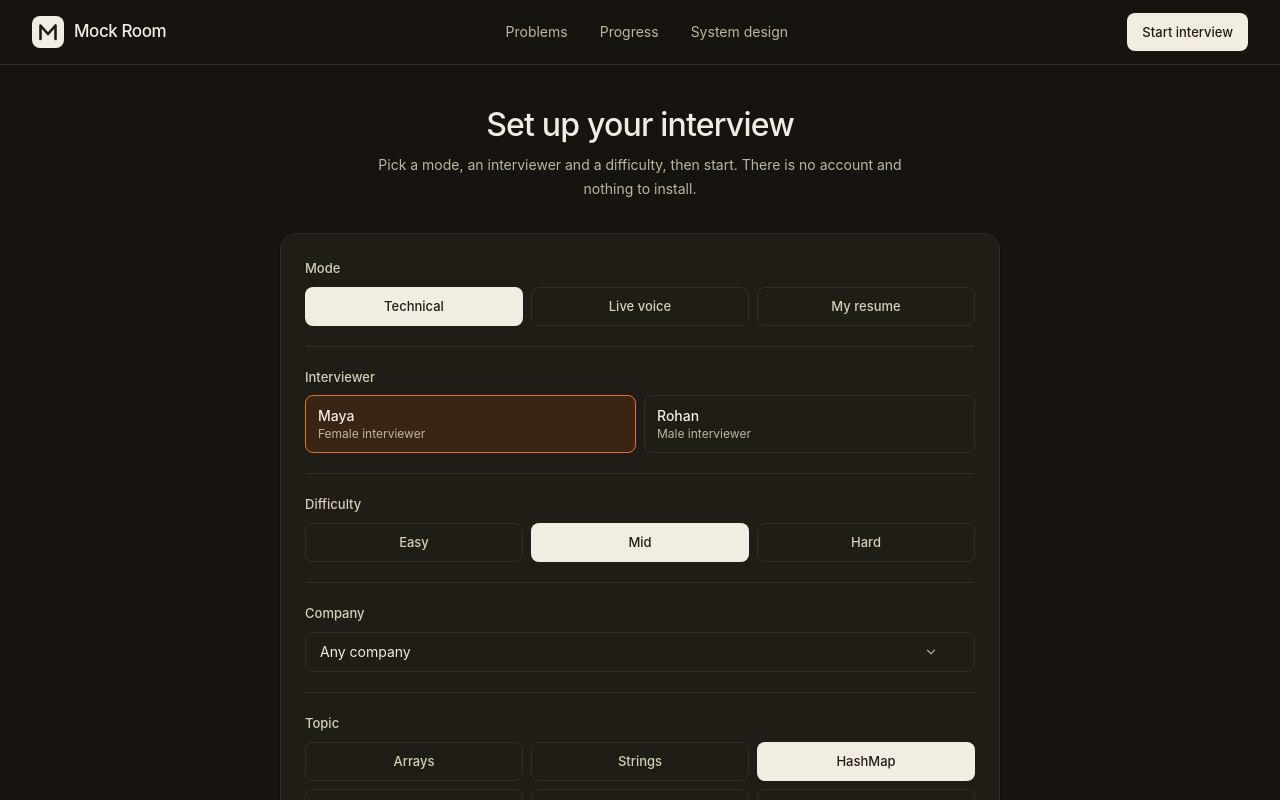
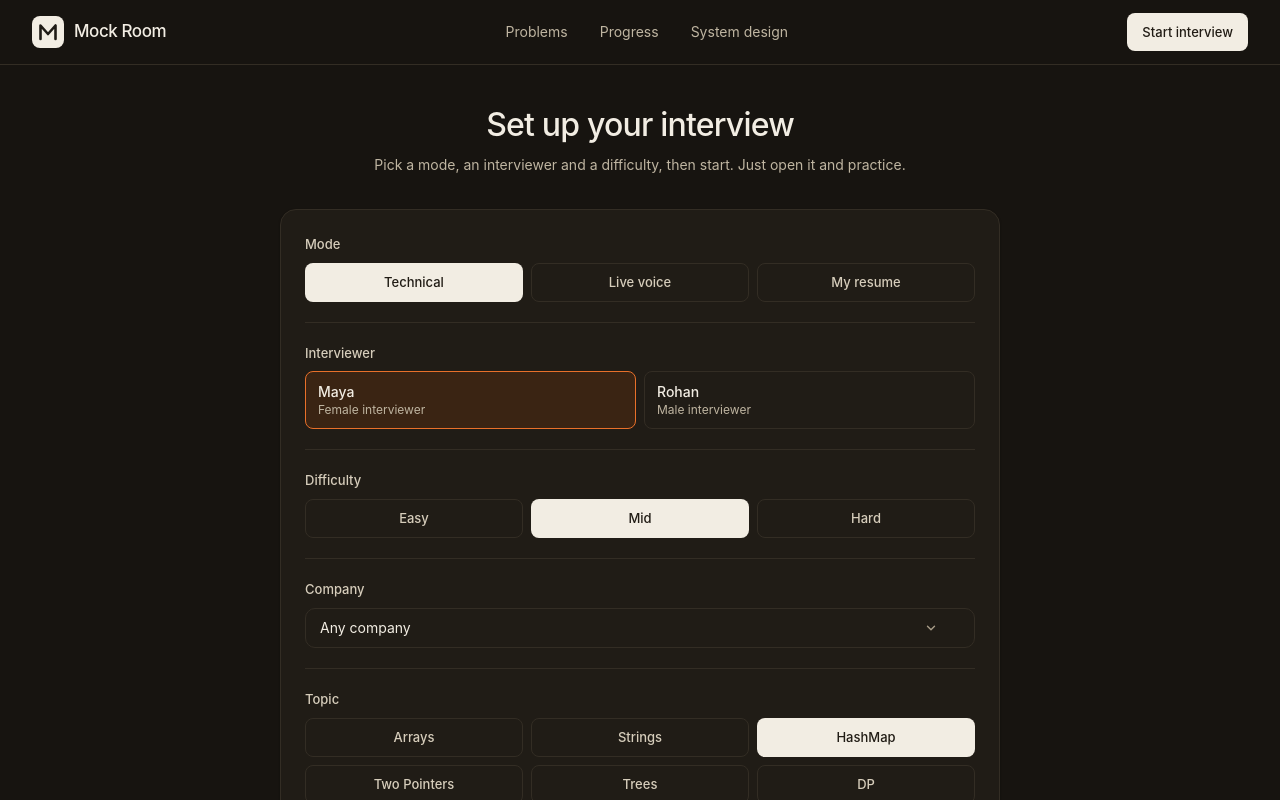
Before and after one commit to krishbuilds01/MockRoom, a Next.js app: page /setup in a window 1280 px wide. Shown: the top 800 px of the page. Built offline with nearby package versions, Linux system fonts and the light colour scheme.

Commit message:
Remove no account claims from site copy

```diff
--- a/src/app/setup/page.tsx
+++ b/src/app/setup/page.tsx
@@ -11,7 +11,7 @@ export default function SetupPage() {
           <header className="pt-10 text-center">
             <h1 className="text-[32px] font-medium leading-tight tracking-tight text-neutral-900">Set up your interview</h1>
             <p className="mx-auto mt-2 max-w-xl text-sm leading-6 text-neutral-600">
-              Pick a mode, an interviewer and a difficulty, then start. There is no account and nothing to install.
+              Pick a mode, an interviewer and a difficulty, then start. Just open it and practice.
             </p>
           </header>
           <div className="mt-8">
```
